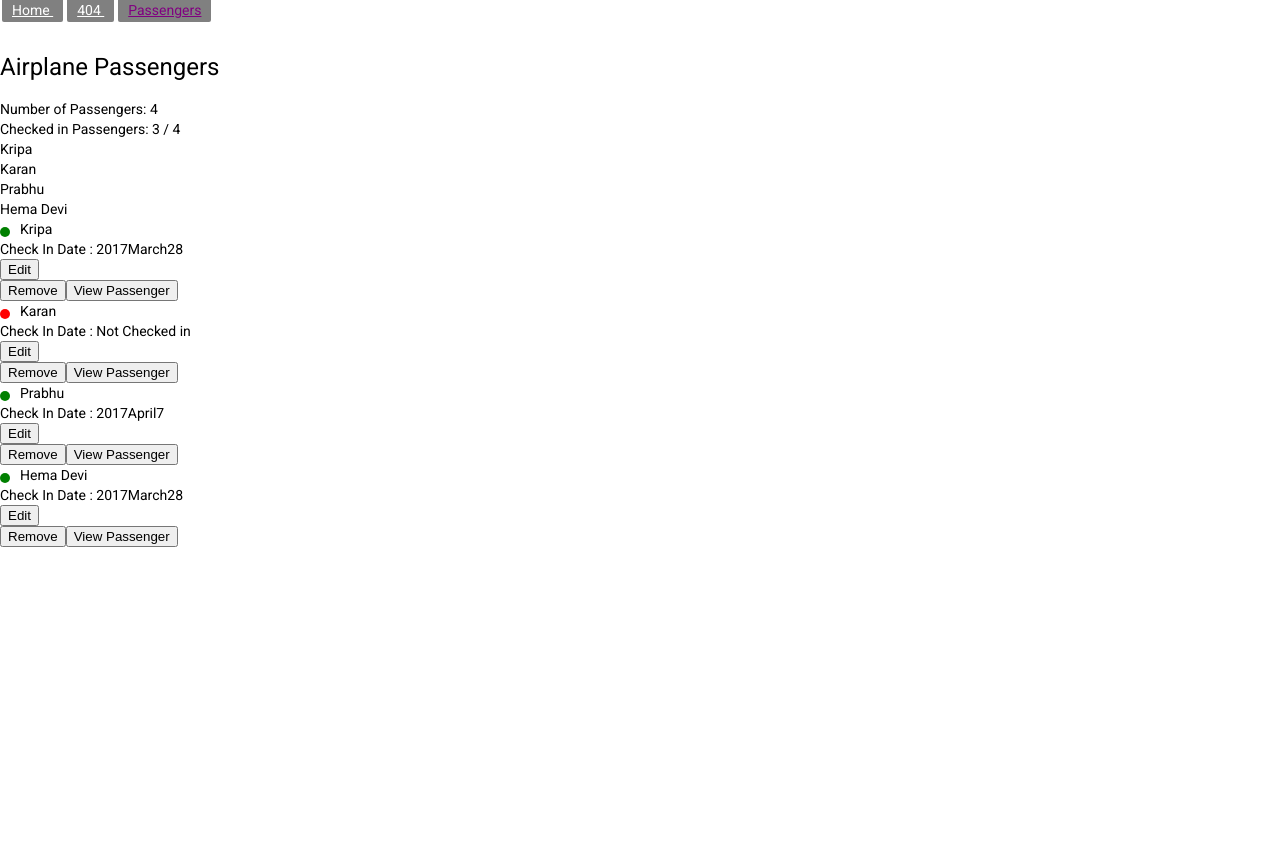
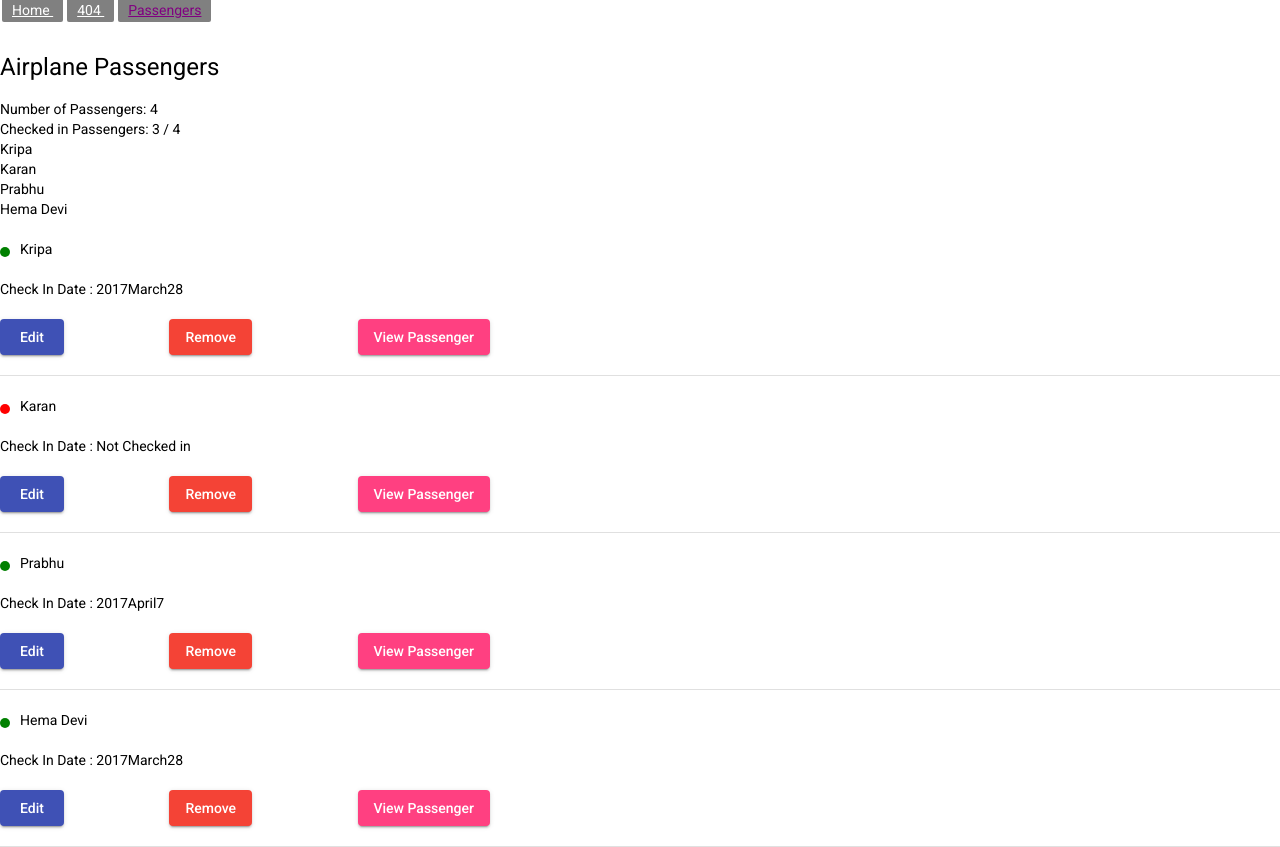
Before and after one commit to Kripakaran/angularPractice, an Angular app: page /passengers in a window 1280 px wide. Before the commit the page ends 800 px from the top, so only its background shows below. Built offline with nearby package versions, Linux system fonts and the light colour scheme; data requests are answered from the project's data file.

Commit message:
fix: Styling using Angular Material

```diff
--- a/src/app/app.component.html
+++ b/src/app/app.component.html
@@ -1,4 +1,6 @@
-<!-- <app-passenger-viewer></app-passenger-viewer> -->
+
+
+
 <div class="nav">
 
     <!--
--- a/src/app/passenger-dashboard/components/passenger-detail/passenger-detail.component.html
+++ b/src/app/passenger-dashboard/components/passenger-detail/passenger-detail.component.html
@@ -1,4 +1,4 @@
-<div>
+<div class = "item">
 <span class = "status" [ngStyle] = "{
     backgroundColor: (details.checkedIn ? 'green' : 'red')
   }">
@@ -9,25 +9,30 @@
 <div *ngIf = "!editing">
   {{ details.name }}
 </div>
-<div>
+<div class = "item">
  Check In Date :
  {{ details.checkedDate ? (details.checkedDate | date : 'yMMMMd') : 'Not Checked in'}}
 </div>
 
-<button (click) = "toggleEdit()">
+<div class = "example-button-row">
+  <div class = "example-flex-container">
+<button  mat-raised-button color="primary" (click) = "toggleEdit()">
   {{ editing ? 'Done' : 'Edit'}}
+</button>
 
-</button>
-<div>
-<button (click)= "onRemove()">
+<button mat-raised-button color="warn" (click)= "onRemove()">
   Remove
 </button>
 
-<button (click)= "toggleView()">
+<button mat-raised-button color="accent" (click)= "toggleView()">
   View Passenger
 </button>
 
+</div>
+
 
 </div>
-
+<div class = "item">
+  <mat-divider></mat-divider>
 </div>
+</div>
--- a/src/app/passenger-dashboard/components/passenger-detail/passenger-detail.component.scss
+++ b/src/app/passenger-dashboard/components/passenger-detail/passenger-detail.component.scss
@@ -1,6 +1,19 @@
-.app {
+.item {
+ margin-top: 20px;
+}
 
-}
+.example-button-row {
+    display: table-cell;
+    width: 490px;
+  }
+
+  .example-flex-container {
+
+    margin-top: 20px;
+    display: flex;
+    justify-content: space-between;
+    flex-wrap: wrap;
+  }
 
 .status {
     width: 10px;
--- a/src/app/passenger-dashboard/container/passenger-viewer/passenger-viewer.component.ts
+++ b/src/app/passenger-dashboard/container/passenger-viewer/passenger-viewer.component.ts
@@ -34,7 +34,6 @@ export class PassengerViewerComponent implements OnInit {
     })
 
 
-
   }
 
   handleUpdate(updated: Passenger){
```
Also changed, not shown: src/app/app.module.ts (+5 -2 lines), src/app/passenger-dashboard/passenger-dashboard.module.ts (+7 -1 lines).
